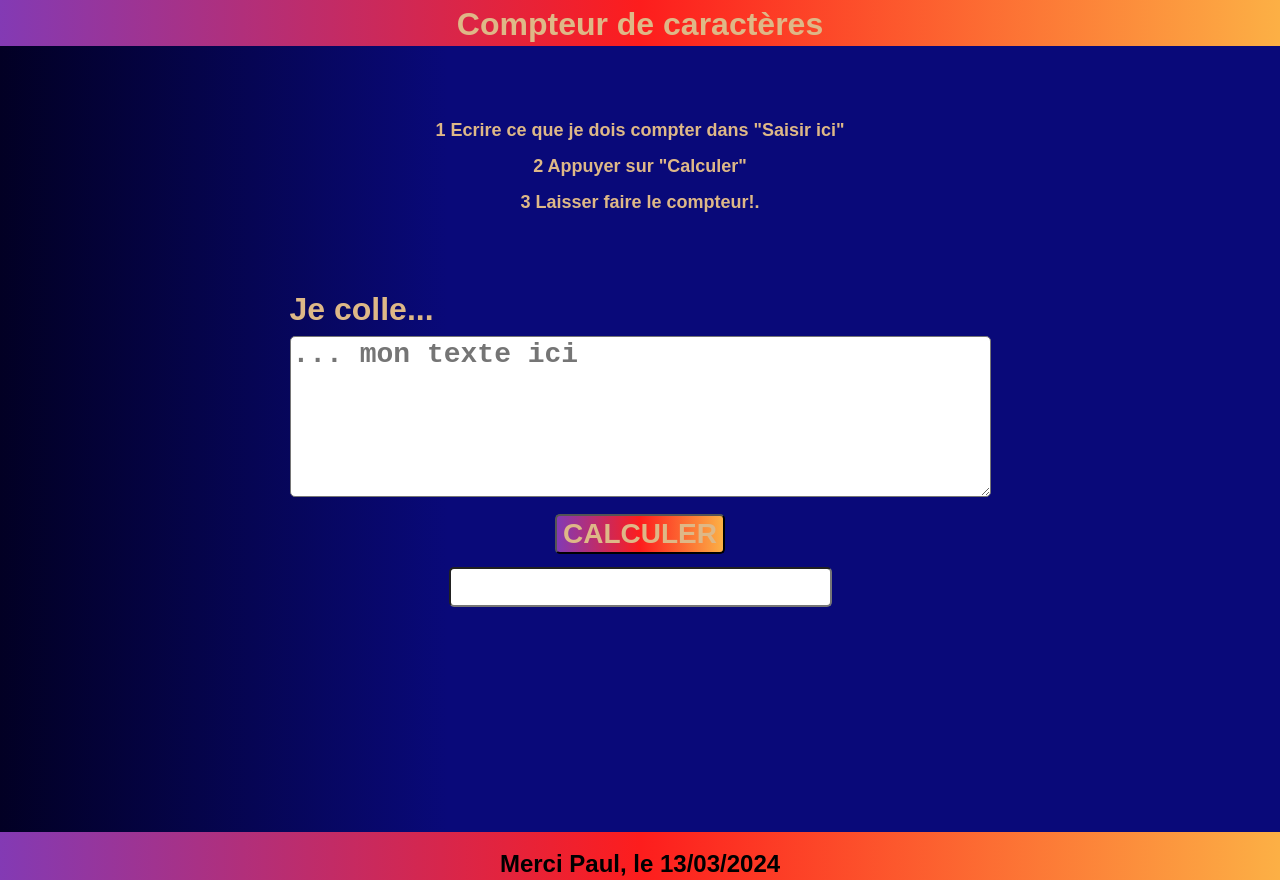
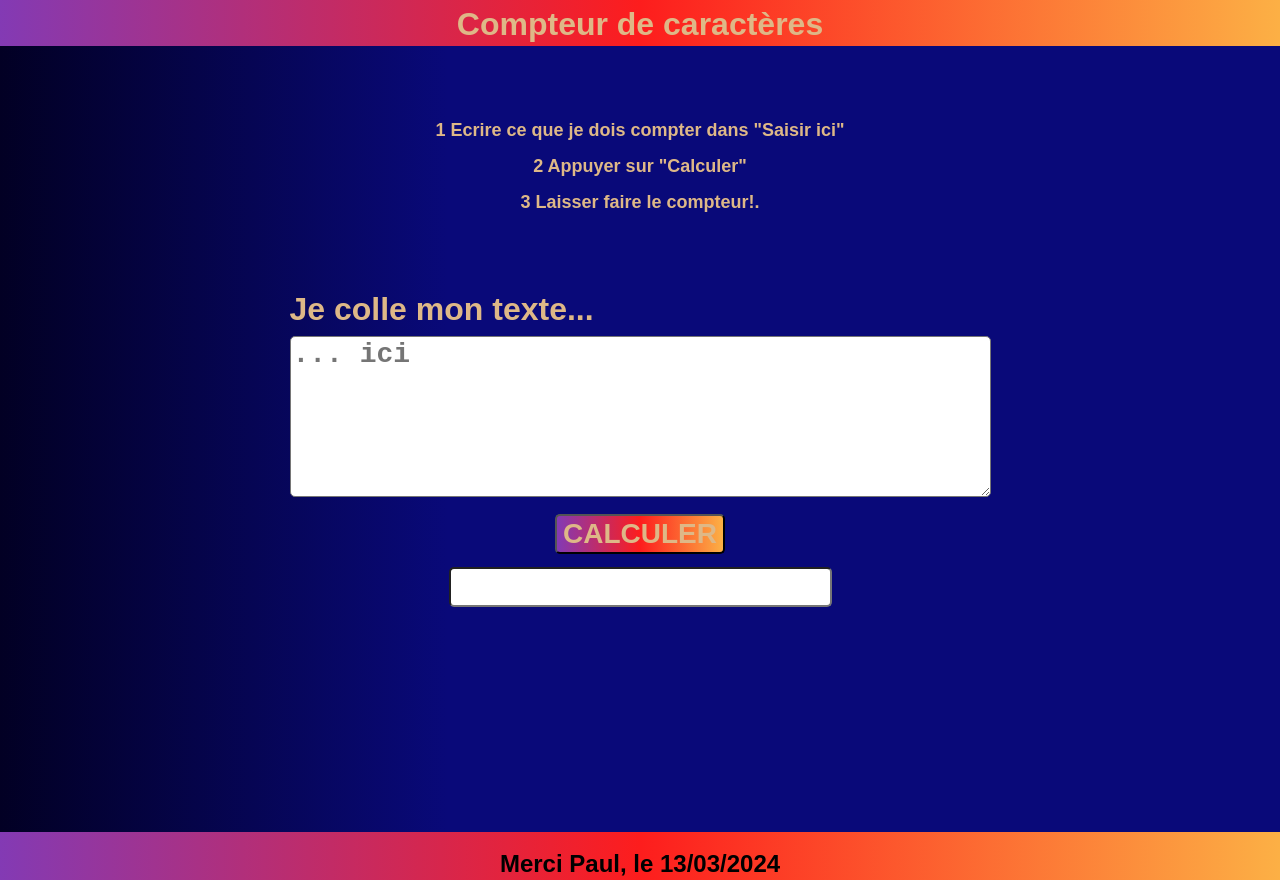
Before and after one commit to Paul06s/comptecarateres.github.io, a plain HTML site: page index.html in a window 1280 px wide. Drawn offline with Linux system fonts and the light colour scheme.

Commit message:
Update index.html

```diff
--- a/index.html
+++ b/index.html
@@ -20,8 +20,8 @@
     </div>
 
     <div class="compteur">
-        <label for="saisie"> <p>Je colle...</p>
-            <textarea class="saisie" placeholder="... mon texte ici" rows="5" cols="40"></textarea>
+        <label for="saisie"> <p>Je colle mon texte...</p>
+            <textarea class="saisie" placeholder="... ici" rows="5" cols="40"></textarea>
         </label>
         <label for="calculate"><button class="calculate">CALCULER</button>
         </label>
```
